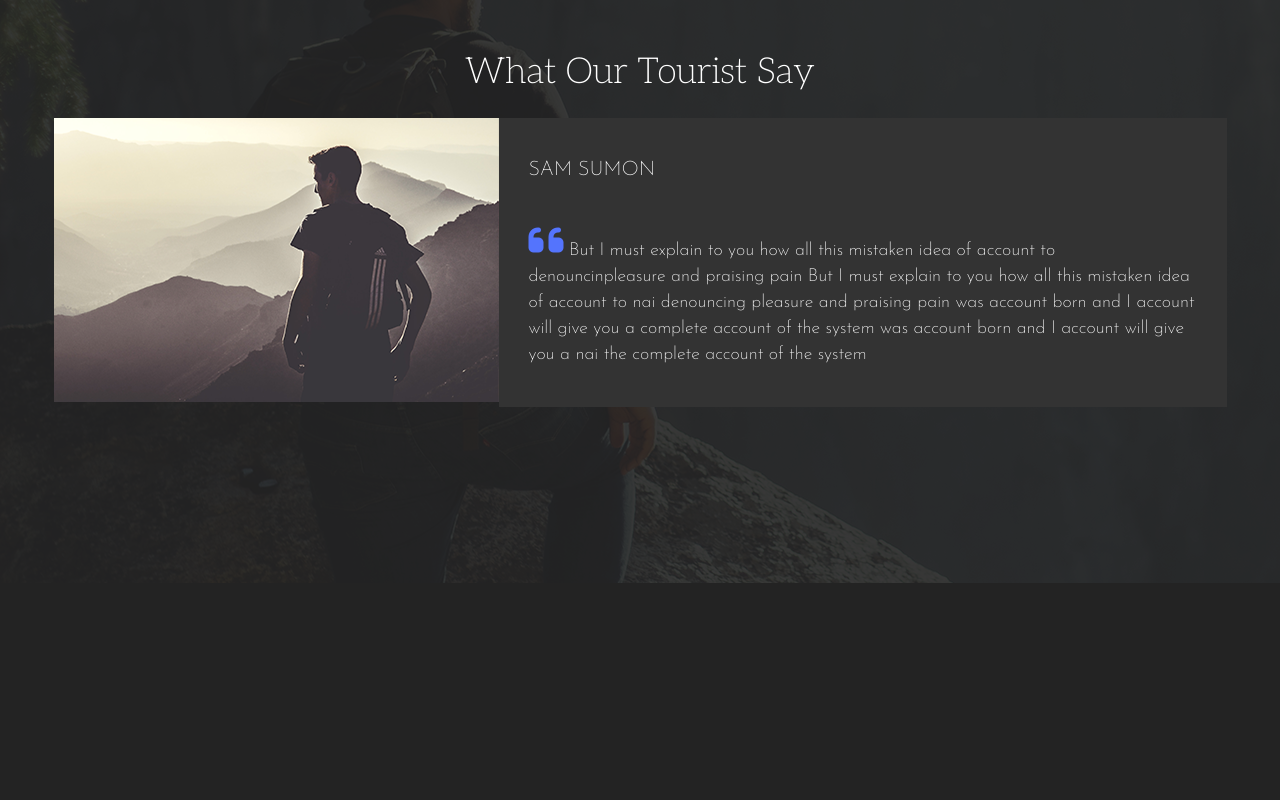
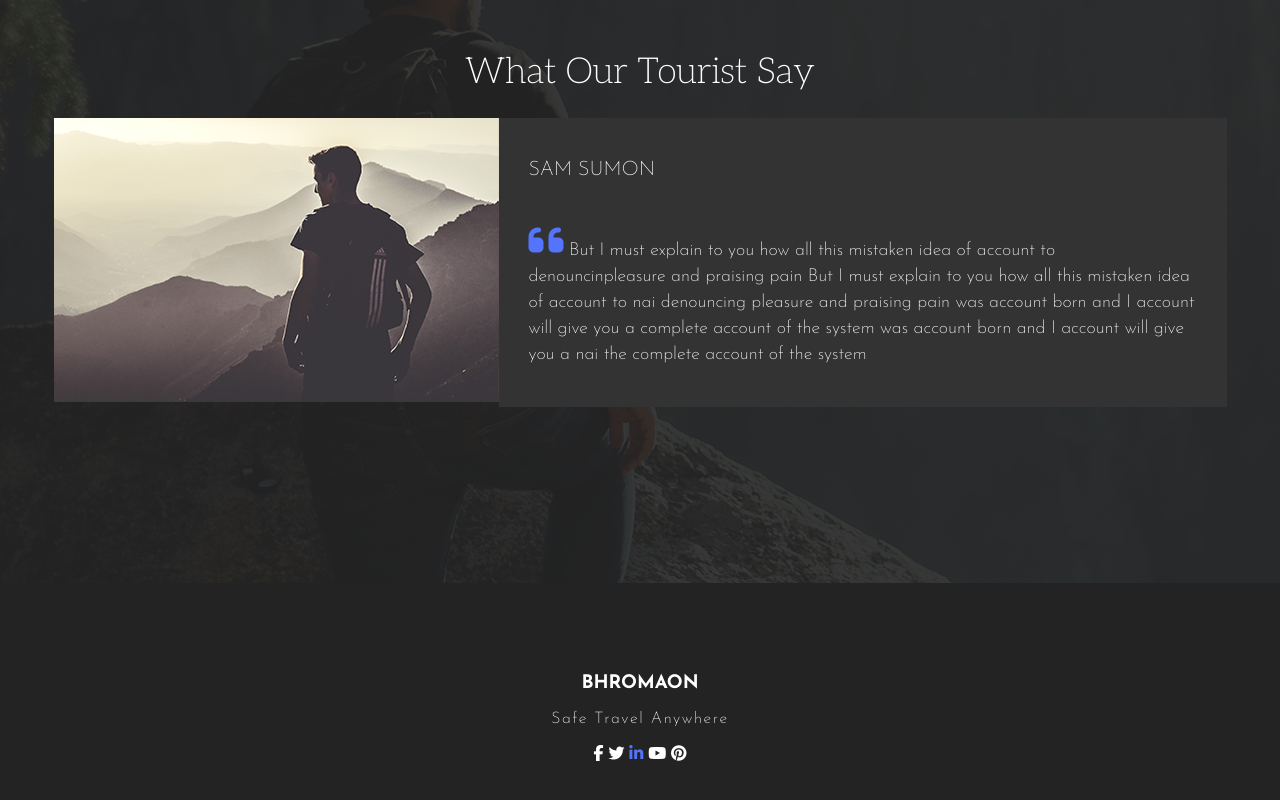
Before and after one commit to malinranden/test-your-skills, a plain HTML site: page index.html in a window 1280 px wide. Shown: the part 3393-4193 px from the top of the page. Drawn offline with Linux system fonts and the light colour scheme.

Commit message:
adding content and styling on footer

```diff
--- a/index.html
+++ b/index.html
@@ -131,8 +131,16 @@
         </div>
     </section>
 
-    <footer>
-
+    <footer class="footer">
+        <h3 class="footer__logo">Bhromaon</h3>
+        <p class="footer__p">Safe Travel Anywhere</p>
+        <div class="footer__icon-container">
+            <a class="icons-footer" href=""><i class="fa-brands fa-facebook-f"></i></a>
+            <a class="icons-footer" href=""><i class="fa-brands fa-twitter"></i></a>
+            <a class="icons-footer-linkedin" href=""><i class="fa-brands fa-linkedin-in"></i></a>
+            <a class="icons-footer" href=""><i class="fa-brands fa-youtube"></i></a>
+            <a class="icons-footer" href=""><i class="fa-brands fa-pinterest"></i></a>
+        </div>
     </footer>
 
 </body>
--- a/styles/_footer.scss
+++ b/styles/_footer.scss
@@ -1,6 +1,31 @@
 footer {
-    max-width: 1773px;
+    max-width: 1770px;
     width: 100%;
     min-height: 271px;
     background-color: #232323;
+    display: flex;
+    flex-direction: column;
+    align-items: center;
+    justify-content: center;
 }
+.footer {
+    &__logo {
+        text-transform: uppercase;
+        margin: 0;
+    }
+    &__p {
+        font-size: 16px;
+        letter-spacing: 1.6px;
+    }
+    &__icon-container {
+        // max-width: 1770px;
+        // display: flex;
+        // justify-content: space-around;
+    }
+}
+.icons-footer {
+    color: #FFFFFF;
+}
+.icons-footer-linkedin {
+    color: #5474FD;
+}
```
Also changed, not shown: styles/index.css.
